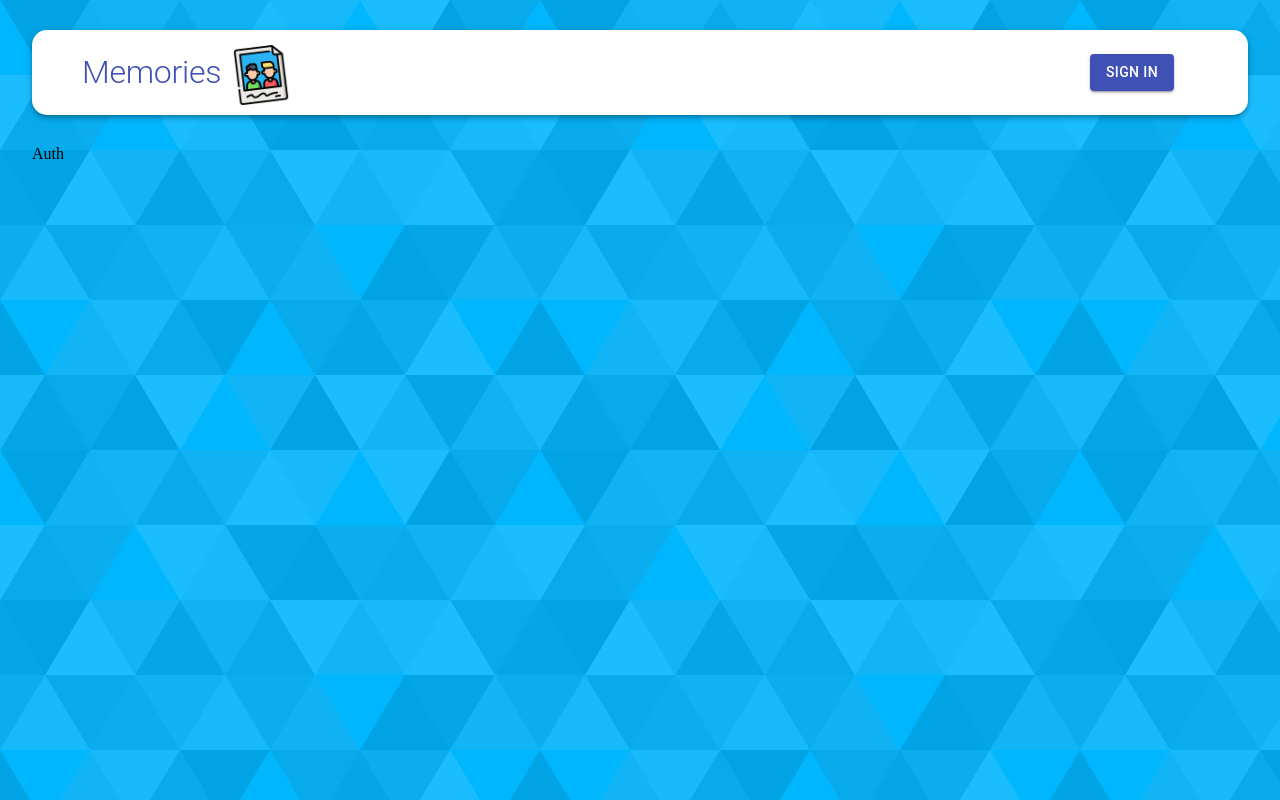
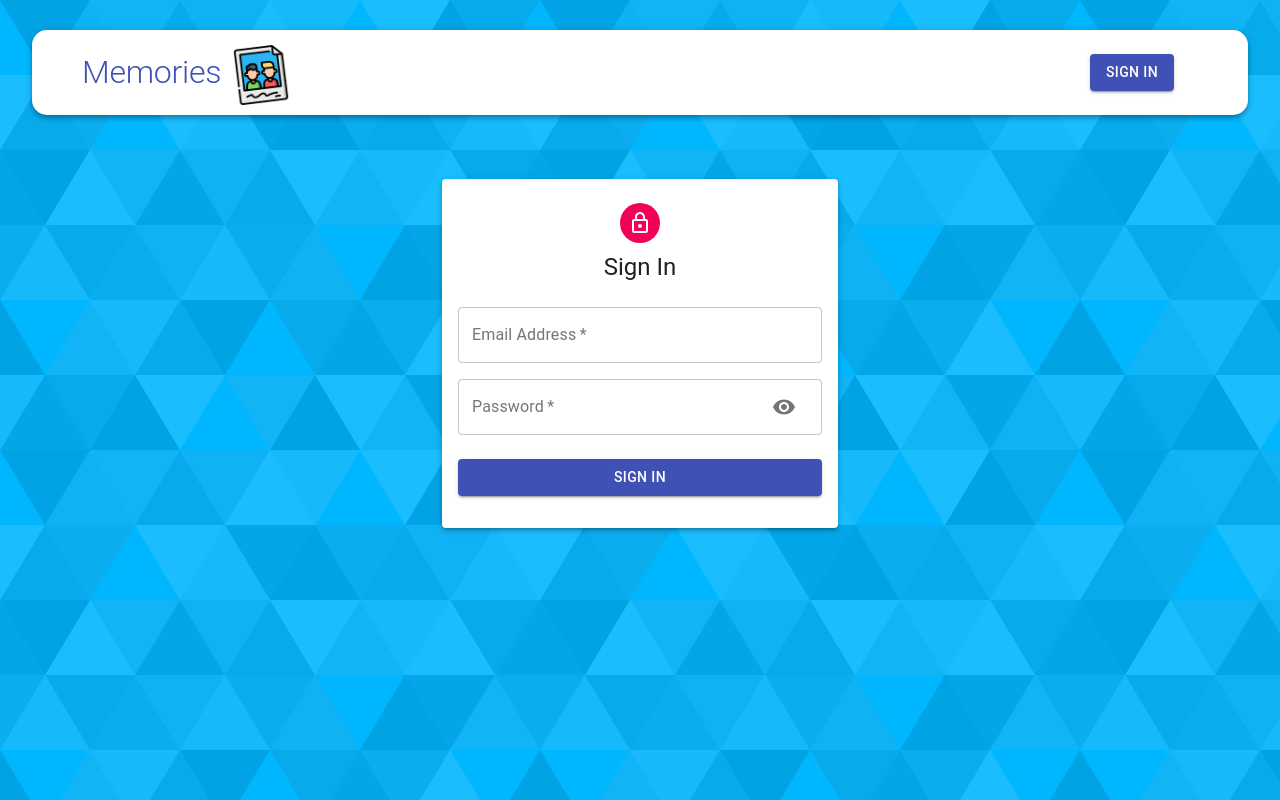
Before and after one commit to shantelletoh/Advanced-Memories-Project, a React (Create React App) app in the folder client/: page /auth in a window 1280 px wide. Built offline with nearby package versions, Linux system fonts and the light colour scheme.

Commit message:
feat(auth): create sign-in form

```diff
--- a/client/src/components/Auth/Auth.js
+++ b/client/src/components/Auth/Auth.js
@@ -1,10 +1,41 @@
-import React from 'react';
+import React, {useState} from 'react';
+import {Avatar, Button, Container, Grid, Paper, Typography} from '@material-ui/core';
+import LockOutlinedIcon from '@material-ui/icons/LockOutlined';
+import useStyles from './styles';
+import Input from './Input';
 
 const Auth = () => {
-    const state = null;
+    const classes = useStyles();
+    const [showPassword, setShowPassword] = useState(false);
+
+    const handleShowPassword = () => setShowPassword((prevShowPassword) =>!prevShowPassword) // previous state: whenever we're changing state using the old state, have to create a callback function
+
+    const handleSubmit = () => {
+
+    };
+
+    const handleChange = () => {
+
+    };
 
     return (
-        <div>Auth</div>
+        <Container component="main" maxWidth="xs">
+            <Paper className={classes.paper} elevation={3}>
+                <Avatar className={classes.avatar}>
+                    <LockOutlinedIcon />
+                </Avatar>
+                <Typography variant="h5">Sign In</Typography>
+                <form className={classes.form} onSubmit={handleSubmit}>
+                    <Grid container spacing={2}>
+                        <Input name="email" label="Email Address" handleChange={handleChange} type="email" />
+                        <Input name="password" label="Password" handleChange={handleChange} type={showPassword ? "text" : "password"} handleShowPassword={handleShowPassword} />
+                    </Grid>
+                    <Button type="submit" fullWidth variant="contained" color="primary" className={classes.submit}>
+                        Sign In
+                    </Button>
+                </form>
+            </Paper>
+        </Container>
     );
 };
 
--- /dev/null
+++ b/client/src/components/Auth/Input.js
@@ -0,0 +1,33 @@
+import React from 'react';
+import {TextField, Grid, InputAdornment, IconButton} from '@material-ui/core';
+
+import Visibility from '@material-ui/icons/Visibility';
+import VisibilityOff from '@material-ui/icons/VisibilityOff';
+
+const Input = ({name, handleChange, label, half, autoFocus, type, handleShowPassword}) => (
+        <Grid item xs={12} sm={half ? 6 : 12}>
+            <TextField
+                name={name}
+                onChange={handleChange}
+                variant="outlined"
+                required
+                fullWidth
+                label={label}
+                autoFocus={autoFocus}
+                type={type}
+                InputProps={name === 'password' && {
+                    endAdornment: (
+                        <InputAdornment position="end">
+                            <IconButton onClick={handleShowPassword}>
+                                {type === "password" ? <Visibility /> : <VisibilityOff />}
+                            </IconButton>
+                        </InputAdornment>
+                    ),
+                }}
+            />
+        </Grid>
+);
+
+export default Input;
+
+// can use && instead of ? if the else case is null
--- a/client/src/components/Auth/styles.js
+++ b/client/src/components/Auth/styles.js
@@ -0,0 +1,30 @@
+import { makeStyles } from '@material-ui/core/styles';
+
+export default makeStyles((theme) => ({
+  paper: {
+    marginTop: theme.spacing(8),
+    display: 'flex',
+    flexDirection: 'column',
+    alignItems: 'center',
+    padding: theme.spacing(2),
+  },
+  root: {
+    '& .MuiTextField-root': {
+      margin: theme.spacing(1),
+    },
+  },
+  avatar: {
+    margin: theme.spacing(1),
+    backgroundColor: theme.palette.secondary.main,
+  },
+  form: {
+    width: '100%', // Fix IE 11 issue.
+    marginTop: theme.spacing(3),
+  },
+  submit: {
+    margin: theme.spacing(3, 0, 2),
+  },
+  googleButton: {
+    marginBottom: theme.spacing(2),
+  },
+}));
```
